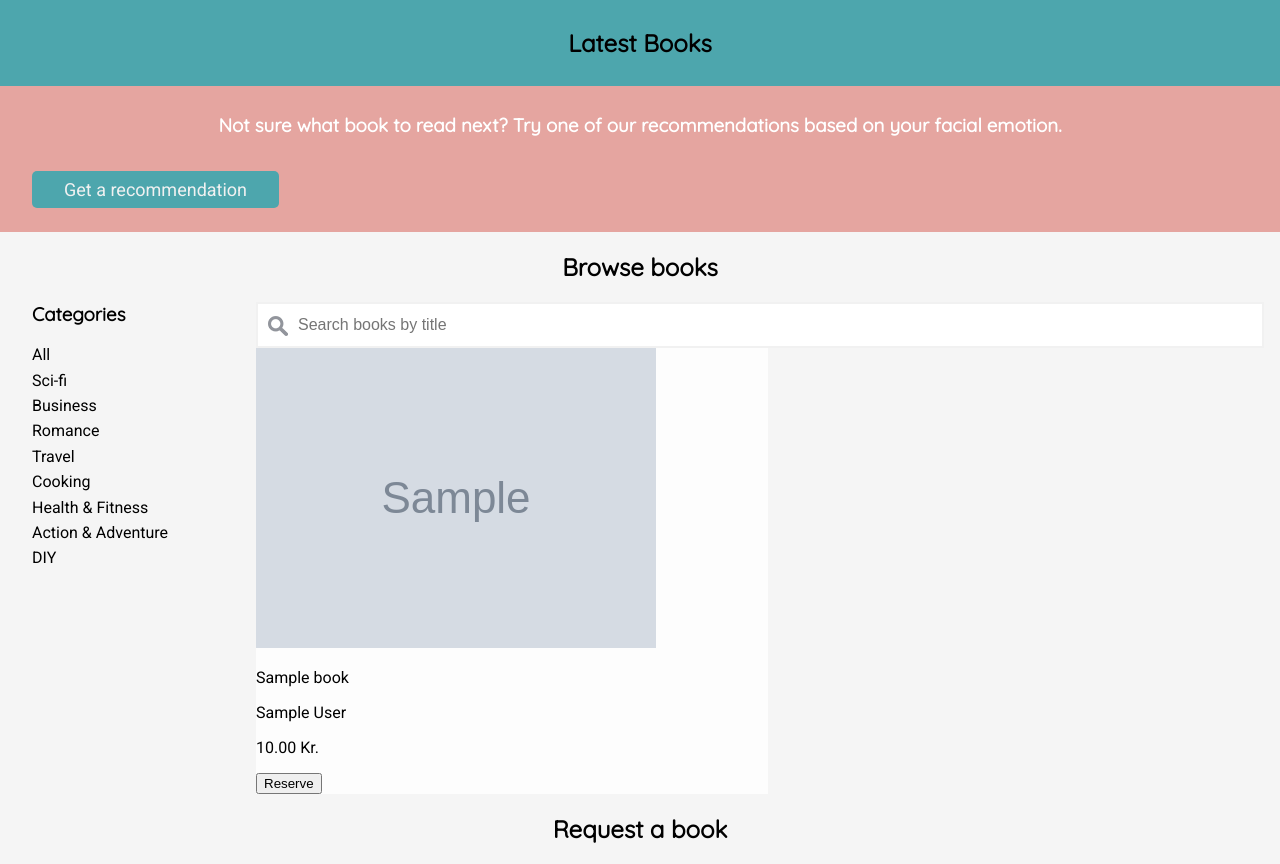
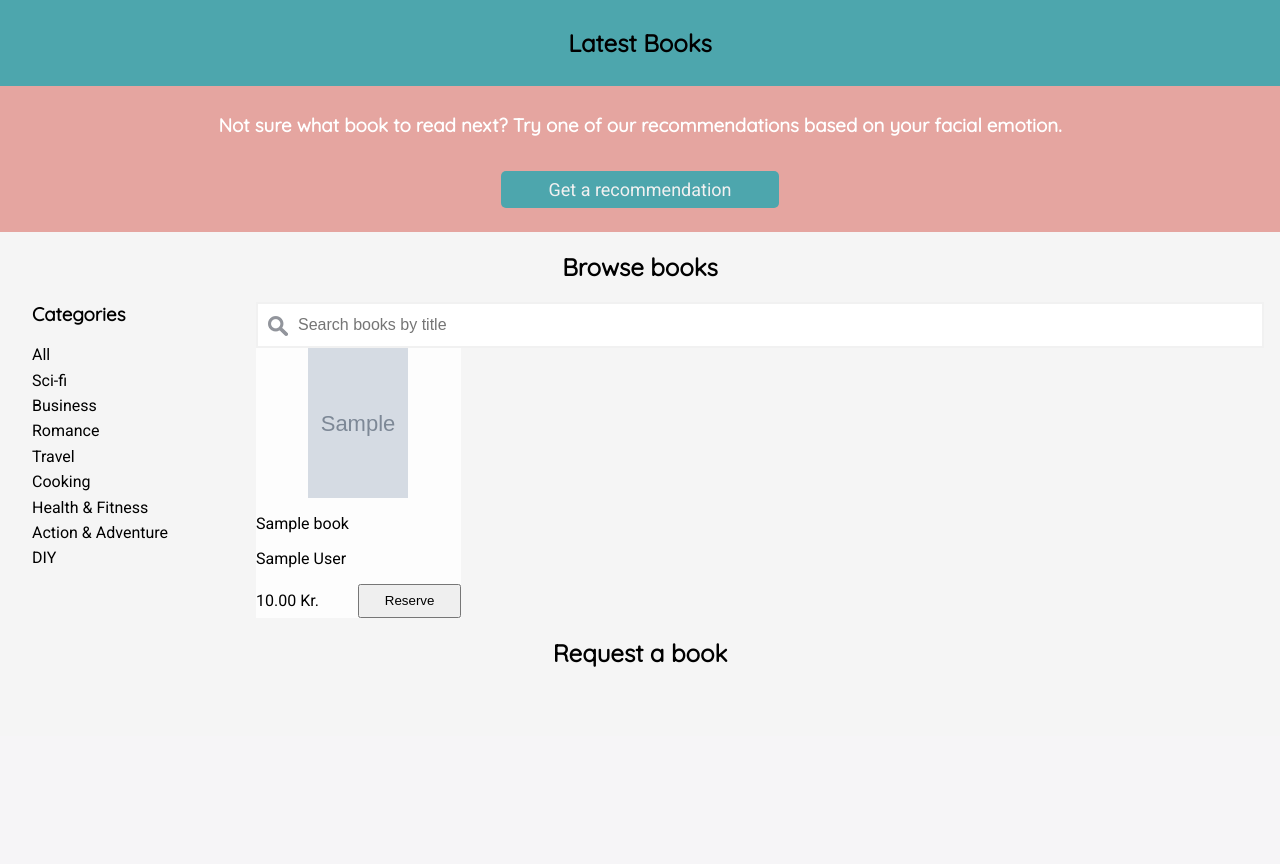
Before and after one commit to valio953/englishbooks, a PHP site: page /storefront.php in a window 1280 px wide. Shown: the part 64-928 px from the top of the page. After the commit the page ends 731 px from the top, so only its background shows below. Run offline with PHP 8.4, Linux system fonts and the light colour scheme; tables that the repository leaves empty hold one stand-in row (values such as "Sample post"); grey boxes marked "Sample" are stand-in pictures.

Commit message:
Storefront -Styling
bookcards and recommendation button

```diff
--- a/css/style.css
+++ b/css/style.css
@@ -452,6 +452,7 @@ body {
   margin: 0;
   padding: 0.5rem 0;
   color: #FFF;
+  text-align: center;
 }
 
 .recommend-btn {
@@ -476,10 +477,19 @@ body {
   transition: 0.5s;
 }
 
+.recommend-btn span:before {
+  font-family: FontAwesome;
+  content: "\f118";
+  /*position: absolute;*/
+  opacity: 0;
+  top: 0;
+  transition: 0.5s;
+}
+
 .recommend-btn span:after {
   font-family: FontAwesome;
   content: "\f118";
-  position: absolute;
+  /*position: absolute;*/
   opacity: 0;
   top: 0;
   transition: 0.5s;
@@ -487,11 +497,19 @@ body {
 
 .recommend-btn:hover span {
   padding-right: 25px;
+  padding-left:25px;
+}
+
+.recommend-btn:hover span:before {
+  opacity: 1;
+  left: 0;
+  margin-right: 1rem;
 }
 
 .recommend-btn:hover span:after {
   opacity: 1;
   right: 0;
+  margin-left: 1rem;
 }
 
 /*Browse books section*/
@@ -537,15 +555,31 @@ body {
 /*BOOKS */
 
 .book-card {
-  width: 50%;
+  width: 20%;
   background-color: rgb(255, 255, 255); /* White - Fall-back for browsers that don't support rgba */
   background-color: rgba(255, 255, 255, .8); /*White with opacity*/
 }
 
 .book-cover {
-  /*width:16%;*/
+  display: block;
+  margin: 0 auto;
+  position: relative;
+  width:  100px;
+  height: 150px;
+  background-position: 50% 50%;
+  background-repeat:   no-repeat;
+  background-size:     cover;
 }
-
+.b-price-reserve {
+  display:flex;
+  line-height: 10%;
+}
+.b-price {
+  width:50%;
+}
+.reserve-btn {
+  width: 50%;
+}
 /*Storefront footer*/
 #storefront-footer {
     position: absolute;
--- a/storefront.php
+++ b/storefront.php
@@ -9,12 +9,14 @@ for($i=0; $i<count($get_all_books); $i++)
 {
 	$book_cards_from_db .= 	'<article class="book-card">
 										<img class="book-cover" src="' . $get_all_books[$i]['book_img'] . '">
-										<p>' . $get_all_books[$i]['book_title'] .'</p>
-										<p>' . $get_all_books[$i]['book_author'] .'</p>
-										<p>' . $get_all_books[$i]['book_price'] .' Kr.</p>
+										<p class="b-title">' . $get_all_books[$i]['book_title'] .'</p>
+										<p class="b-author">' . $get_all_books[$i]['book_author'] .'</p>
+										<article class="b-price-reserve">
+										<p class="b-price">' . $get_all_books[$i]['book_price'] .' Kr.</p>
 										<button id="add-book-btn-' . $get_all_books[$i]['book_isbn'] .'" class="reserve-btn">
 											<span>Reserve</span>
 										</button>
+										</article>
 										<!-- The Modal -->
 										<article id="add-book-modal-' . $get_all_books[$i]['book_isbn'] .'" class="modal">
 											<!-- Modal content -->
```
